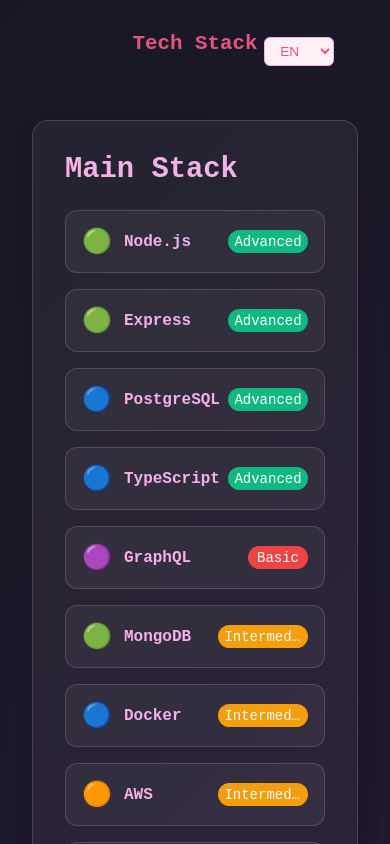
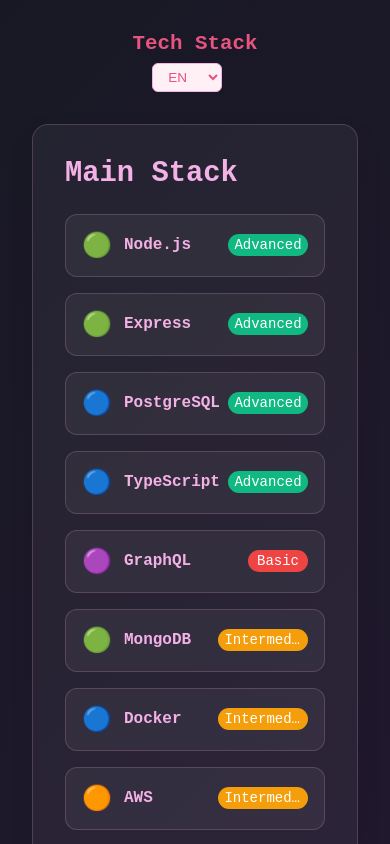
Before and after one commit to stefanyralvgh/MyPortfolio, a Next.js app in the folder frontend/: page /stack in a window 390 px wide. Shown: the top 844 px of the page. Built offline with nearby package versions, Linux system fonts and the light colour scheme.

Commit message:
responsive button

```diff
--- a/frontend/src/styles/globals.css
+++ b/frontend/src/styles/globals.css
@@ -1413,11 +1413,20 @@ body::-webkit-scrollbar-thumb:hover {
 }
 
 @media (max-width: 600px) {
-  .header-bar h1 {
+  .header-bar {
+    display: flex;
+    flex-direction: column;
+    align-items: center;
+    min-height: unset;
+  }
+  .header-bar h1:not(.about-title) {
     font-size: 1.3rem;
+    padding-right: 0;
+    word-break: break-word;
   }
   .language-switcher-fixed {
-    right: 0.5rem;
-    top: 0.3rem;
+    position: static;
+    margin-top: 0.5rem;
+    align-self: center;
   }
 }
```
Also changed, not shown: frontend/src/pages/about.tsx (+6 -3 lines).
